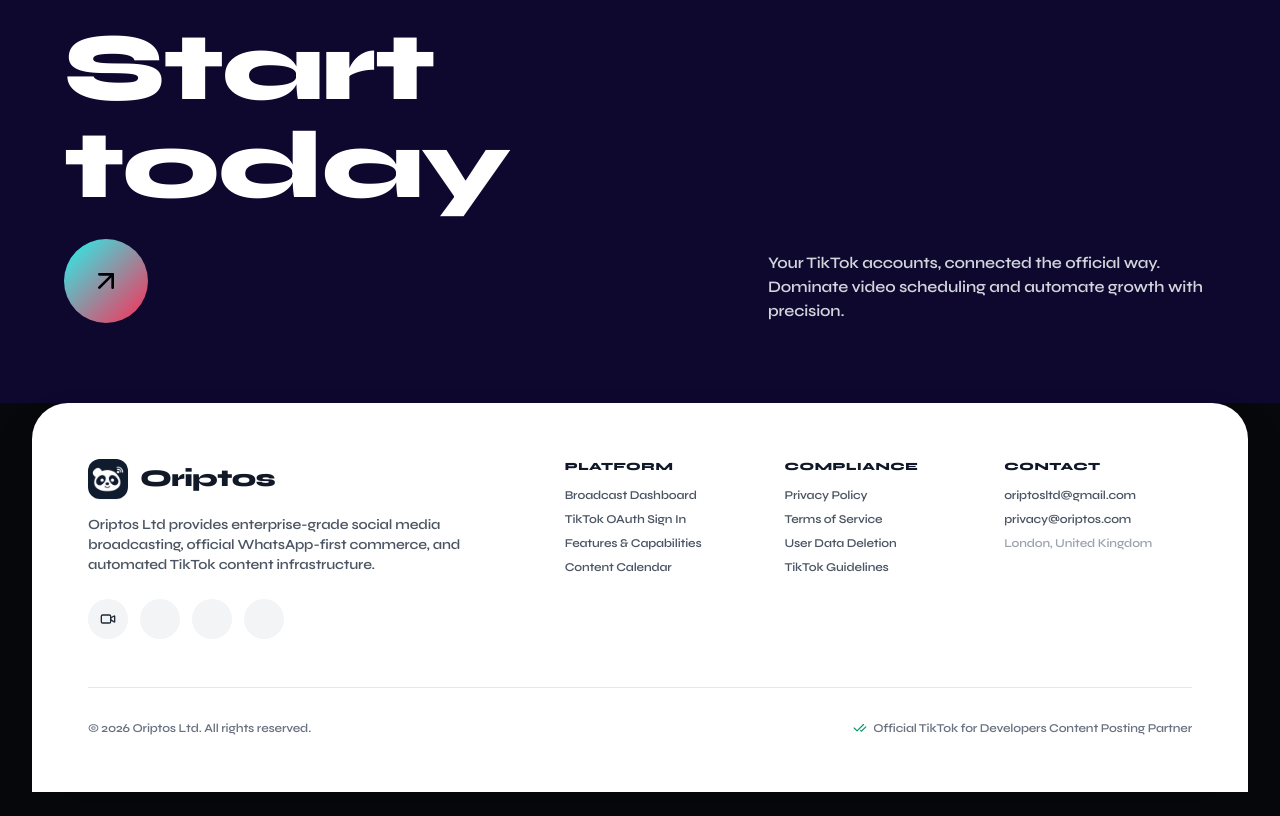
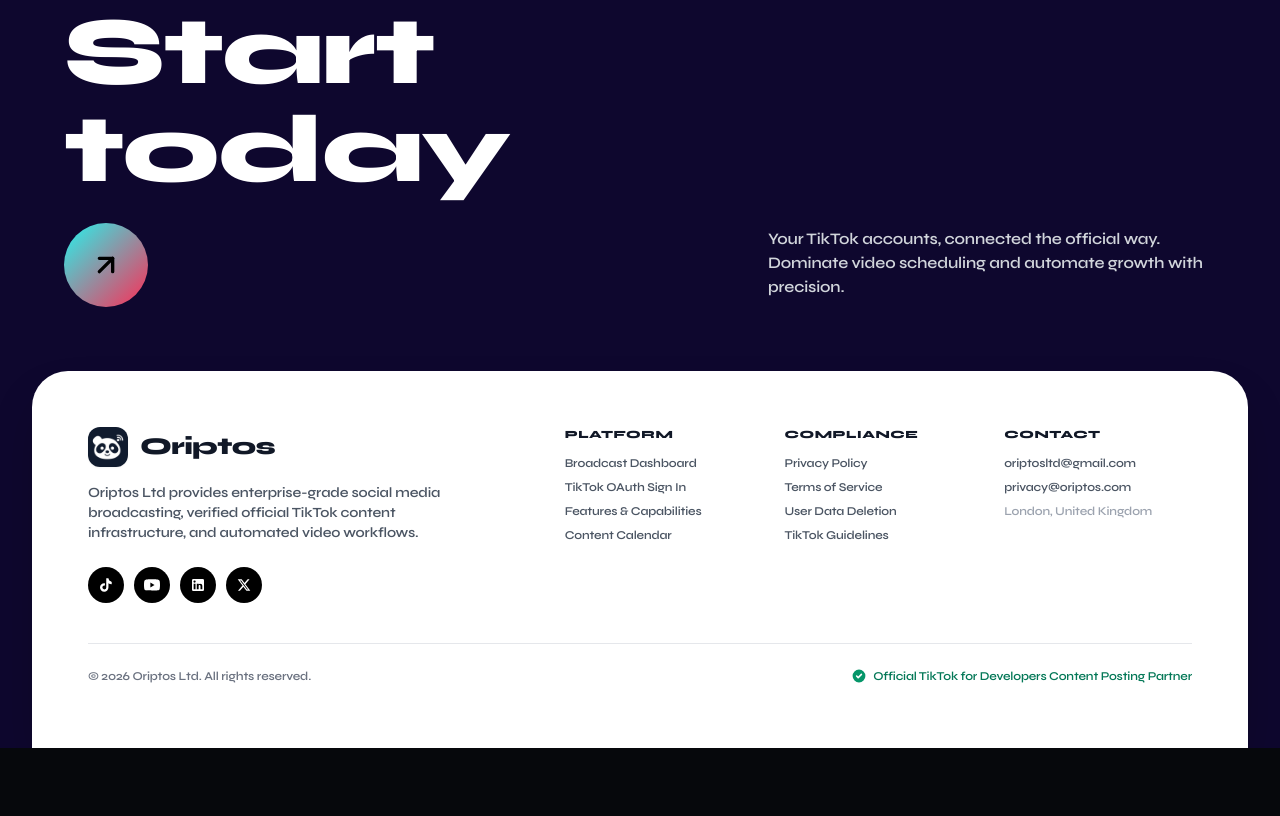
Before and after one commit to oriptosltd-star/tiktok.oriptos.com, a website: page index.html in a window 1280 px wide. Shown: the part 2978-3794 px from the top of the page. After the commit the page ends 3726 px from the top, so only its background shows below. Drawn offline with nearby package versions, Linux system fonts and the light colour scheme.

Commit message:
Fix footer bottom spacing and inject high-contrast visible SVG social icons

```diff
--- a/index.html
+++ b/index.html
@@ -435,25 +435,28 @@
   </section>
 
   <!-- ==================== BIG FOOTER (PANDAPING EXACT SPECIFICATION) ==================== -->
-  <footer class="w-full mt-12">
+  <footer class="w-full mt-12 bg-[#0E072E]">
     <!-- Top Big Band: "Start today" CTA -->
     <section class="start-band w-full">
-      <div class="w-full px-6 md:px-16 py-20 flex flex-col lg:flex-row lg:items-end justify-between gap-10">
+      <div class="w-full px-6 md:px-16 py-16 flex flex-col lg:flex-row lg:items-end justify-between gap-10">
         <a href="/login" class="start-cta flex items-end gap-6 text-decoration-none flex-wrap">
           <span class="start-headline">Start today</span>
           <span class="start-circle" aria-hidden="true">
-            <i data-lucide="arrow-up-right" class="w-8 h-8"></i>
+            <svg class="w-8 h-8 stroke-current" viewBox="0 0 24 24" fill="none" stroke-width="2.5" stroke-linecap="round" stroke-linejoin="round">
+              <line x1="7" y1="17" x2="17" y2="7"></line>
+              <polyline points="7 7 17 7 17 17"></polyline>
+            </svg>
           </span>
         </a>
-        <p class="max-w-md text-sm md:text-base text-gray-300 leading-relaxed font-medium">
+        <p class="max-w-md text-sm md:text-base text-gray-300 leading-relaxed font-medium pb-2">
           Your TikTok accounts, connected the official way. Dominate video scheduling and automate growth with precision.
         </p>
       </div>
     </section>
 
-    <!-- Bottom White Panel (PandaPing Style Multi-Col Panel) -->
-    <section class="footer-white-panel mx-3 md:mx-8 mb-6 p-8 md:p-14 shadow-2xl">
-      <div class="grid grid-cols-1 md:grid-cols-12 gap-10 pb-12 border-b border-gray-200">
+    <!-- Bottom White Panel (Flush to bottom, zero extra margin gap) -->
+    <section class="footer-white-panel mx-3 md:mx-8 mb-0 p-8 md:p-14 shadow-2xl">
+      <div class="grid grid-cols-1 md:grid-cols-12 gap-10 pb-10 border-b border-gray-200">
 
         <!-- Left Brand Col -->
         <div class="md:col-span-5 space-y-4">
@@ -462,15 +465,38 @@
             <span class="text-2xl font-black text-gray-900 tracking-tight">Oriptos</span>
           </div>
           <p class="text-xs md:text-sm text-gray-600 max-w-sm leading-relaxed font-medium">
-            Oriptos Ltd provides enterprise-grade social media broadcasting, official WhatsApp-first commerce, and automated TikTok content infrastructure.
+            Oriptos Ltd provides enterprise-grade social media broadcasting, verified official TikTok content infrastructure, and automated video workflows.
           </p>
 
-          <!-- Social Media Icons (Clean SVG Discs) -->
-          <div class="flex items-center gap-3 pt-2">
-            <a href="#" class="social-circle" title="TikTok"><i data-lucide="video" class="w-4 h-4"></i></a>
-            <a href="#" class="social-circle" title="LinkedIn"><i data-lucide="linkedin" class="w-4 h-4"></i></a>
-            <a href="#" class="social-circle" title="YouTube"><i data-lucide="youtube" class="w-4 h-4"></i></a>
-            <a href="#" class="social-circle" title="Twitter"><i data-lucide="twitter" class="w-4 h-4"></i></a>
+          <!-- Social Media Icons (High Contrast Black with Pure White SVGs) -->
+          <div class="flex items-center gap-2.5 pt-2">
+            <!-- TikTok -->
+            <a href="https://tiktok.com" target="_blank" class="w-9 h-9 rounded-full bg-black text-white hover:bg-ttCyan hover:text-black flex items-center justify-center transition" title="TikTok">
+              <svg class="w-4 h-4 fill-current" viewBox="0 0 24 24">
+                <path d="M19.59 6.69a4.83 4.83 0 0 1-3.77-4.25V2h-3.45v13.67a2.89 2.89 0 0 1-5.2 1.74 2.89 2.89 0 0 1 2.31-4.64 2.93 2.93 0 0 1 .88.13V9.4a6.84 6.84 0 0 0-1-.05A6.33 6.33 0 0 0 3 15.68 6.34 6.34 0 0 0 9.34 22a6.33 6.33 0 0 0 6.33-6.33V9.42a8.16 8.16 0 0 0 4.92 1.62V7.61a4.85 4.85 0 0 1-1-.92z"/>
+              </svg>
+            </a>
+
+            <!-- YouTube -->
+            <a href="https://youtube.com" target="_blank" class="w-9 h-9 rounded-full bg-black text-white hover:bg-red-600 flex items-center justify-center transition" title="YouTube">
+              <svg class="w-4 h-4 fill-current" viewBox="0 0 24 24">
+                <path d="M23.498 6.186a3.016 3.016 0 0 0-2.122-2.136C19.505 3.545 12 3.545 12 3.545s-7.505 0-9.377.505A3.017 3.017 0 0 0 .502 6.186C0 8.07 0 12 0 12s0 3.93.502 5.814a3.016 3.016 0 0 0 2.122 2.136c1.871.505 9.376.505 9.376.505s7.505 0 9.377-.505a3.015 3.015 0 0 0 2.122-2.136C24 15.93 24 12 24 12s0-3.93-.502-5.814zM9.545 15.568V8.432L15.818 12l-6.273 3.568z"/>
+              </svg>
+            </a>
+
+            <!-- LinkedIn -->
+            <a href="https://linkedin.com" target="_blank" class="w-9 h-9 rounded-full bg-black text-white hover:bg-blue-600 flex items-center justify-center transition" title="LinkedIn">
+              <svg class="w-4 h-4 fill-current" viewBox="0 0 24 24">
+                <path d="M19 3a2 2 0 0 1 2 2v14a2 2 0 0 1-2 2H5a2 2 0 0 1-2-2V5a2 2 0 0 1 2-2h14m-.5 15.5v-5.3a3.26 3.26 0 0 0-3.26-3.26c-.85 0-1.84.52-2.28 1.3v-1.11h-2.79v8.37h2.79v-4.93c0-.77.62-1.4 1.39-1.4a1.4 1.4 0 0 1 1.4 1.4v4.93h2.75M6.88 8.56a1.68 1.68 0 0 0 1.68-1.68c0-.93-.75-1.69-1.68-1.69a1.69 1.69 0 0 0-1.69 1.69c0 .93.76 1.68 1.69 1.68m1.39 9.94v-8.37H5.5v8.37h2.77z"/>
+              </svg>
+            </a>
+
+            <!-- X / Twitter -->
+            <a href="https://twitter.com" target="_blank" class="w-9 h-9 rounded-full bg-black text-white hover:bg-gray-800 flex items-center justify-center transition" title="X (Twitter)">
+              <svg class="w-3.5 h-3.5 fill-current" viewBox="0 0 24 24">
+                <path d="M18.244 2.25h3.308l-7.227 8.26 8.502 11.24H16.17l-5.214-6.817L4.99 21.75H1.68l7.73-8.835L1.254 2.25H8.08l4.713 6.231zm-1.161 17.52h1.833L7.084 4.126H5.117z"/>
+              </svg>
+            </a>
           </div>
         </div>
 
@@ -509,10 +535,10 @@
       </div>
 
       <!-- Sub-Footer Copyright -->
-      <div class="pt-8 flex flex-col sm:flex-row items-center justify-between gap-4 text-xs font-medium text-gray-500">
+      <div class="pt-6 pb-2 flex flex-col sm:flex-row items-center justify-between gap-4 text-xs font-medium text-gray-500">
         <p>&copy; 2026 Oriptos Ltd. All rights reserved.</p>
-        <p class="flex items-center gap-1.5">
-          <i data-lucide="check-check" class="w-3.5 h-3.5 text-emerald-600"></i>
+        <p class="flex items-center gap-1.5 text-emerald-700 font-semibold">
+          <svg class="w-4 h-4 fill-current text-emerald-600" viewBox="0 0 20 20"><path fill-rule="evenodd" d="M10 18a8 8 0 100-16 8 8 0 000 16zm3.707-9.293a1 1 0 00-1.414-1.414L9 10.586 7.707 9.293a1 1 0 00-1.414 1.414l2 2a1 1 0 001.414 0l4-4z" clip-rule="evenodd"/></svg>
           <span>Official TikTok for Developers Content Posting Partner</span>
         </p>
       </div>
```
